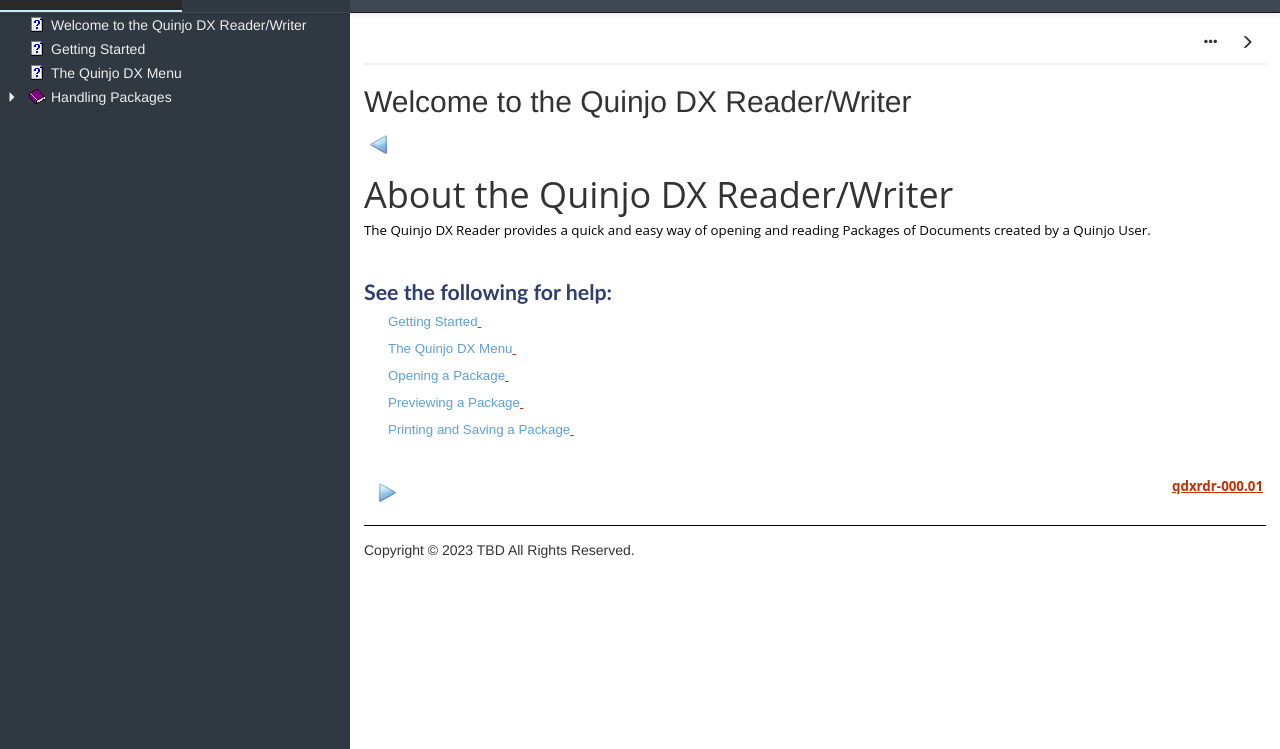
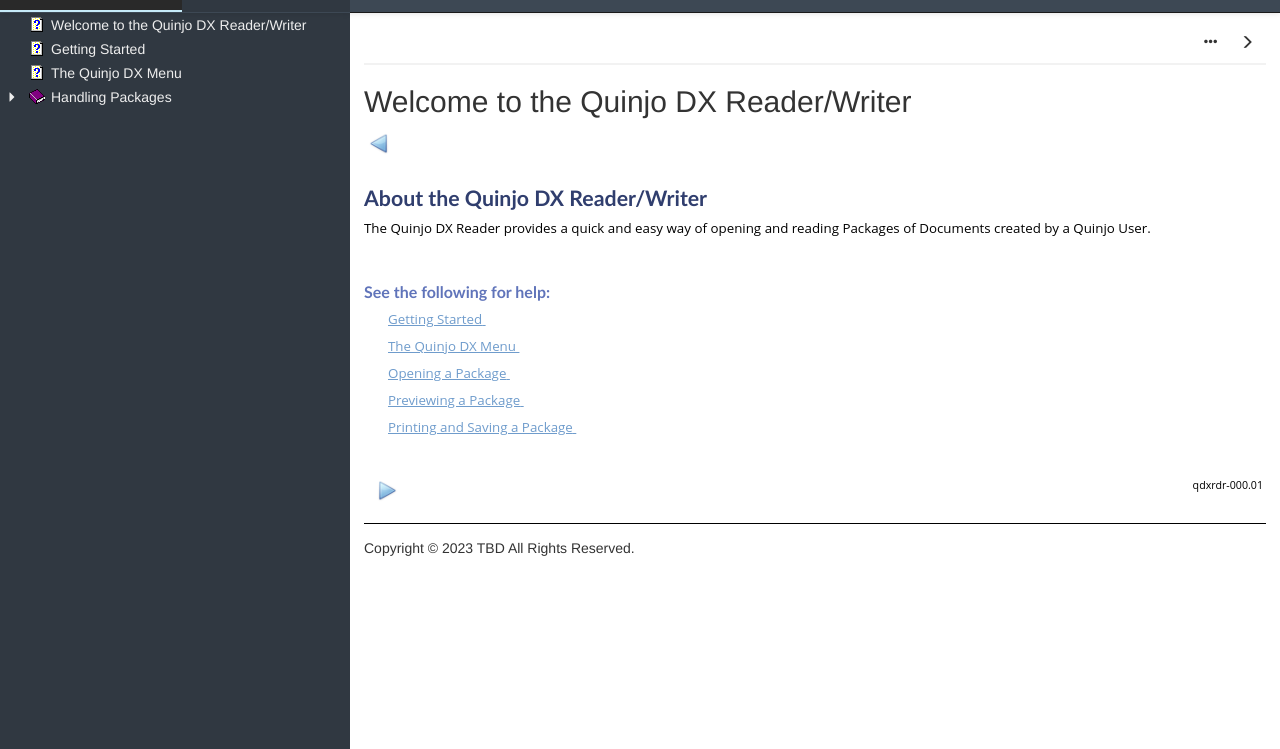
Before and after one commit to maggiemobile/QuinjoDXReader, a plain HTML site: page index.html in a window 1280 px wide. Shown: the part 51-800 px from the top of the page. Drawn offline with nearby package versions, Linux system fonts and the light colour scheme.

Commit message:
Add files via upload

```diff
--- a/css/hnd.content.css
+++ b/css/hnd.content.css
@@ -64,66 +64,58 @@ a.rvts10, span.rvts10
 }
 span.rvts11
 {
- font-family: 'Open Sans';
- color: #333333;
-}
-span.rvts12
-{
  font-size: 16pt;
  font-family: 'Trebuchet MS', 'Helvetica', sans-serif;
  font-weight: bold;
  color: #303e6e;
 }
-span.rvts13
+span.rvts12
 {
  font-size: 12pt;
  font-family: 'Trebuchet MS', 'Helvetica', sans-serif;
  font-weight: bold;
  color: #6074ba;
 }
-a.rvts14, span.rvts14
+a.rvts13, span.rvts13
 {
  font-family: 'Open Sans';
- font-weight: bold;
- color: #c33000;
+ color: #6f9ccc;
+ text-decoration: underline;
+}
+span.rvts14
+{
+ font-family: 'Open Sans';
+ color: #6f9ccc;
  text-decoration: underline;
 }
 span.rvts15
 {
- font-family: 'Open Sans';
- font-weight: bold;
- color: #c33000;
- text-decoration: underline;
-}
-span.rvts16
-{
  font-size: 8pt;
  font-family: 'Open Sans';
 }
-span.rvts17 /* Font Style */
+span.rvts16 /* Font Style */
 {
  font-family: 'Tahoma', 'Geneva', sans-serif;
  font-style: italic;
  color: #c0c0c0;
 }
-a.rvts18, span.rvts18 /* Font Style */
+a.rvts17, span.rvts17 /* Font Style */
 {
  font-family: 'Tahoma', 'Geneva', sans-serif;
  font-style: italic;
  color: #6666ff;
  text-decoration: underline;
 }
+span.rvts18
+{
+ font-family: 'Open Sans';
+}
 span.rvts19
 {
  font-family: 'Open Sans';
+ color: #6f9ccc;
 }
 span.rvts20
-{
- font-family: 'Open Sans';
- font-weight: bold;
- color: #c33000;
-}
-span.rvts21
 {
  font-size: 8pt;
  font-family: 'Open Sans';
```
